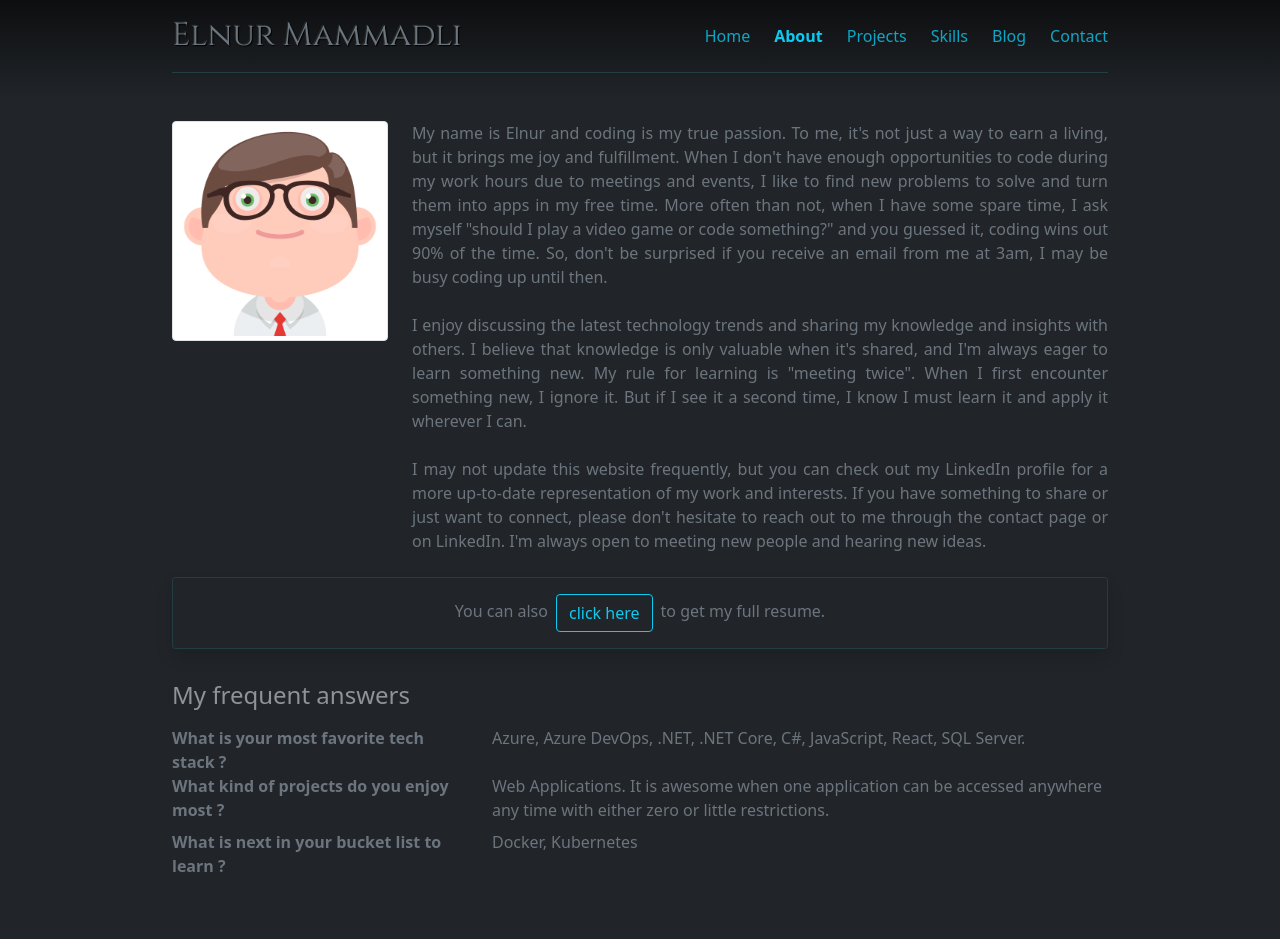
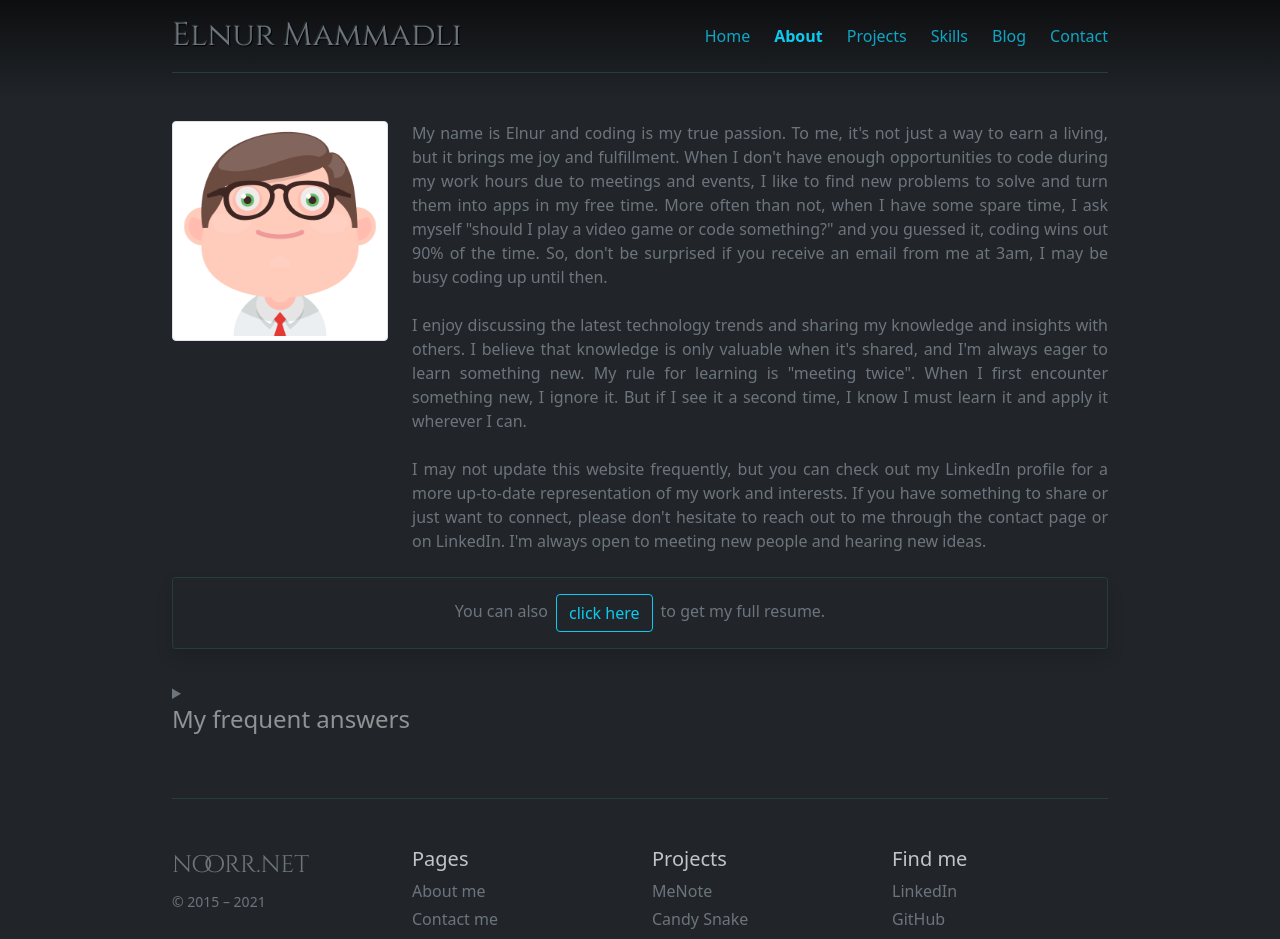
Before and after one commit to elnoor/noorr.net, a React (Create React App) app: page /about in a window 1280 px wide. Shown: the top 939 px of the page. Built offline with nearby package versions, Linux system fonts and the light colour scheme.

Commit message:
Update About.js

```diff
--- a/src/pages/About/About.js
+++ b/src/pages/About/About.js
@@ -26,8 +26,8 @@ export default function About() {
           to get my full resume.
         </div>
       </div>
-      <div className="col mt-2">
-        <h4 className="mb-3 text-white-50">My frequent answers</h4>
+      <details className="col mt-2">
+        <summary><h4 className="mb-3 text-white-50">My frequent answers</h4></summary>
         <dl className="row">
           {faqs.map((faq, index) => (
             <React.Fragment key={index}>
@@ -36,7 +36,7 @@ export default function About() {
             </React.Fragment>
           ))}
         </dl>
-      </div>
+      </details>
     </div>
   );
 }
```
